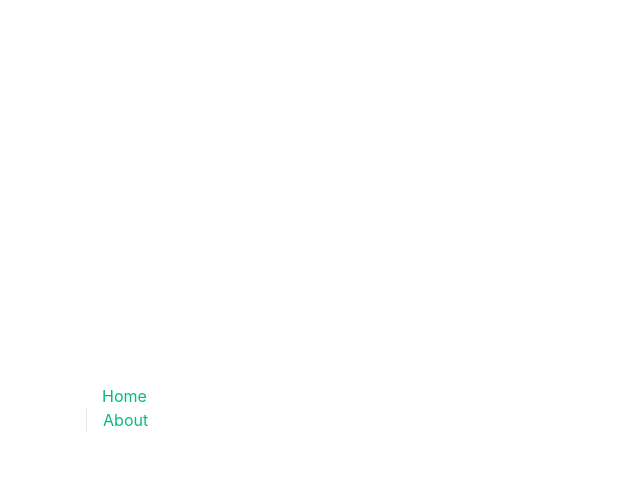
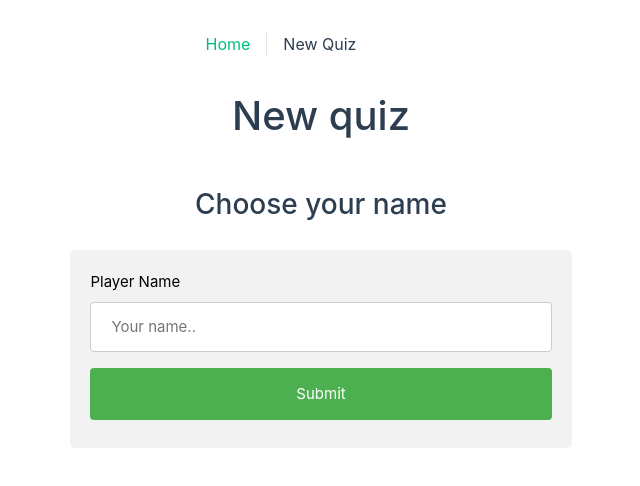
Before and after one commit to MickaelBan/quiz-fullstack, a Vue app in the folder quiz-ui/: page /newQuiz in a window 1280 px wide. Before the commit this address had no page. Shown: the top 486 px of the page, without its empty margins (319-959 px from the left). Built offline with nearby package versions, Linux system fonts and the light colour scheme.

Commit message:
newquizpage

```diff
--- a/quiz-ui/src/App.vue
+++ b/quiz-ui/src/App.vue
@@ -3,27 +3,27 @@ import { RouterLink, RouterView } from 'vue-router'
 </script>
 
 <template>
+  <div class="app">
     <header>
         <div class="wrapper">
         <nav>
           <RouterLink to="/">Home</RouterLink>
-        <RouterLink to="/about">About</RouterLink>
+          <RouterLink to="/newQuiz">New Quiz</RouterLink>
         </nav>
       </div>
     </header>
-
     <RouterView />
+  </div>
 </template>
 
 <style scoped>
+.app{
+  display: grid;
+  place-items: center
+}
   header {
   line-height: 1.5;
   max-height: 100vh;
-}
-
-.logo {
-  display: block;
-  margin: 0 auto 2rem;
 }
 
 nav {
@@ -53,26 +53,20 @@ nav a:first-of-type {
 
 @media (min-width: 1024px) {
   header {
-    display: flex;
+    /* display: flex; */
     place-items: center;
     padding-right: calc(var(--section-gap) / 2);
   }
 
-  .logo {
-    margin: 0 2rem 0 0;
-  }
 
   header .wrapper {
-    display: flex;
+    /* display: flex; */
     place-items: flex-start;
     flex-wrap: wrap;
   }
 
   nav {
-    text-align: left;
-    margin-left: -1rem;
     font-size: 1rem;
-
     padding: 1rem 0;
     margin-top: 1rem;
   }
--- a/quiz-ui/src/assets/main.css
+++ b/quiz-ui/src/assets/main.css
@@ -23,13 +23,12 @@ a,
 
 @media (min-width: 1024px) {
   body {
-    display: flex;
     place-items: center;
   }
 
   #app {
     display: grid;
-    grid-template-columns: 1fr 1fr;
+    grid-template-columns: 1fr;
     padding: 0 2rem;
   }
 }
--- a/quiz-ui/src/router/index.js
+++ b/quiz-ui/src/router/index.js
@@ -1,5 +1,6 @@
 import { createRouter, createWebHistory } from 'vue-router'
 import HomePage from '../views/HomePage.vue'
+import NewQuizPage from '../views/NewQuizPage.vue'
 
 const router = createRouter({
   history: createWebHistory(import.meta.env.BASE_URL),
@@ -10,12 +11,9 @@ const router = createRouter({
       component: HomePage
     },
     {
-      path: '/about',
-      name: 'about',
-      // route level code-splitting
-      // this generates a separate chunk (About.[hash].js) for this route
-      // which is lazy-loaded when the route is visited.
-      component: () => import('../views/AboutView.vue')
+      path: '/newQuiz',
+      name: 'New Quiz',
+      component: NewQuizPage
     }
   ]
 })
--- a/quiz-ui/src/views/AboutView.vue
+++ /dev/null
@@ -1,15 +0,0 @@
-<template>
-  <div class="about">
-    <h1>This is an about page</h1>
-  </div>
-</template>
-
-<style>
-@media (min-width: 1024px) {
-  .about {
-    min-height: 100vh;
-    display: flex;
-    align-items: center;
-  }
-}
-</style>
--- a/quiz-ui/src/views/HomePage.vue
+++ b/quiz-ui/src/views/HomePage.vue
@@ -1,11 +1,30 @@
+<style>
+.title{
+  padding: 50px;
+  text-align: center
+}
+.list{
+  padding: auto;
+  text-align: center;
+  padding: 2px;
+}
+.button{
+  padding: 10px;
+  text-align: center;
+}
+</style>
 <template>
-  <h1>Home page</h1>
-
-  <div v-for="scoreEntry in registeredScores" v-bind:key="scoreEntry.date">
-    {{ scoreEntry.playerName }} - {{ scoreEntry.score }}
-  </div>
-
-  <router-link to="/start-new-quiz-page">Démarrer le quiz !</router-link>
+  <body>
+    <div class="title">
+      <h1>Home page</h1>
+    </div>
+    <div class="list" v-for="scoreEntry in registeredScores" v-bind:key="scoreEntry.date">
+      {{ scoreEntry.playerName }} - {{ scoreEntry.score }}
+    </div>
+    <div class="button">
+      <router-link  type="button" class="btn btn-dark" to="/start-new-quiz-page">Démarrer le quiz !</router-link>
+    </div>
+  </body>
 </template>
 
 
--- /dev/null
+++ b/quiz-ui/src/views/NewQuizPage.vue
@@ -0,0 +1,63 @@
+
+<template>
+  <body>
+    <div class="component1">
+      <h1>New quiz</h1>
+    </div>
+
+    <div class="component1">
+      <h3>Choose your name</h3>
+    </div>
+
+    <div class="component">
+      <label for="pName">Player Name</label>
+      <input type="text" id="pName" name="playerName" placeholder="Your name..">
+      <input type="submit" value="Submit">
+    </div>
+
+  </body>
+</template>
+
+<style>
+.component1{
+  padding: 20px;
+  text-align: center
+}
+
+input[type=text], select {
+  width: 100%;
+  padding: 12px 20px;
+  margin: 8px 0;
+  display: inline-block;
+  border: 1px solid #ccc;
+  border-radius: 4px;
+  box-sizing: border-box;
+}
+
+input[type=submit] {
+  width: 100%;
+  background-color: #4CAF50;
+  color: white;
+  padding: 14px 20px;
+  margin: 8px 0;
+  border: none;
+  border-radius: 4px;
+  cursor: pointer;
+}
+
+input[type=submit]:hover {
+  background-color: #45a049;
+}
+
+.component{
+  border-radius: 5px;
+  background-color: #f2f2f2;
+  color : black;
+  padding: 20px;
+}
+</style>
+
+
+<script>
+
+</script>
```
Lines whose indentation alone changed are shown as unchanged.
